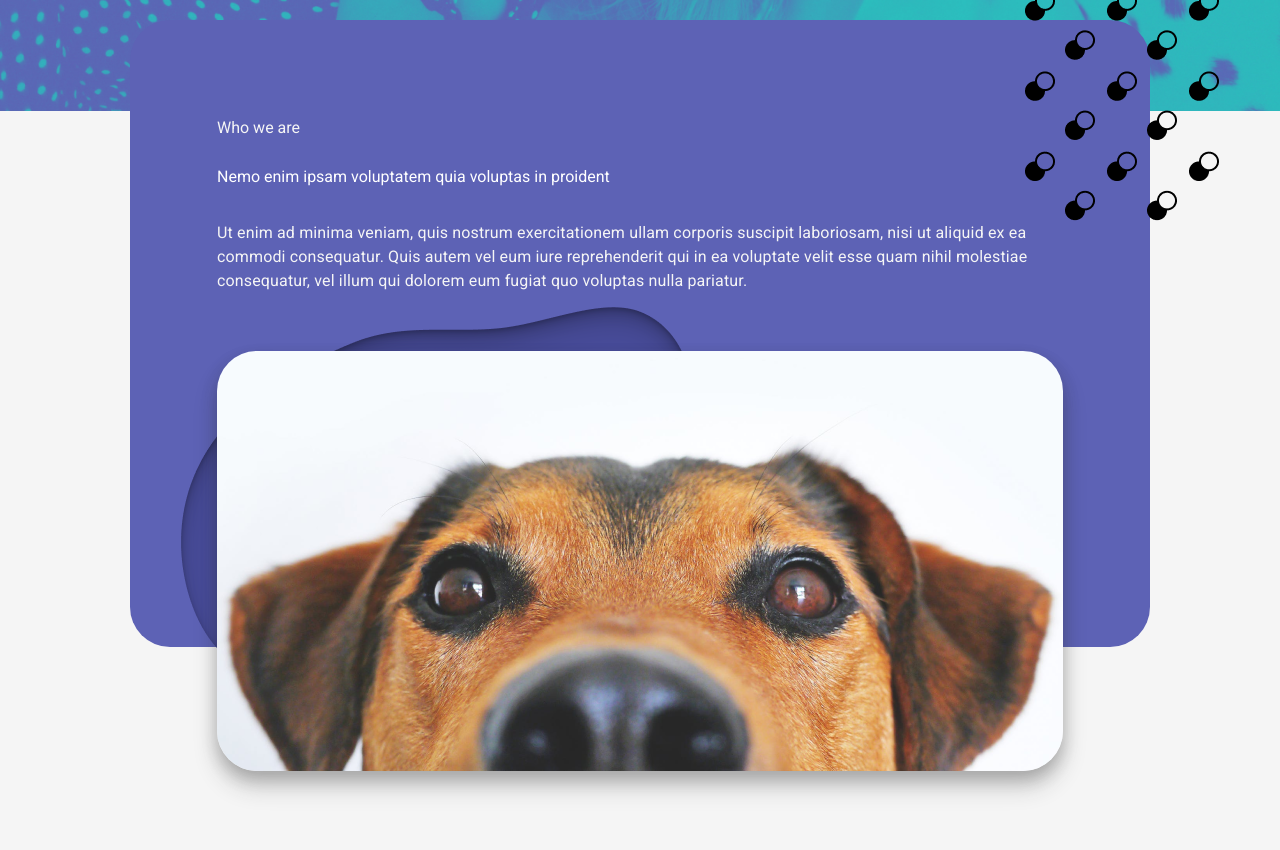
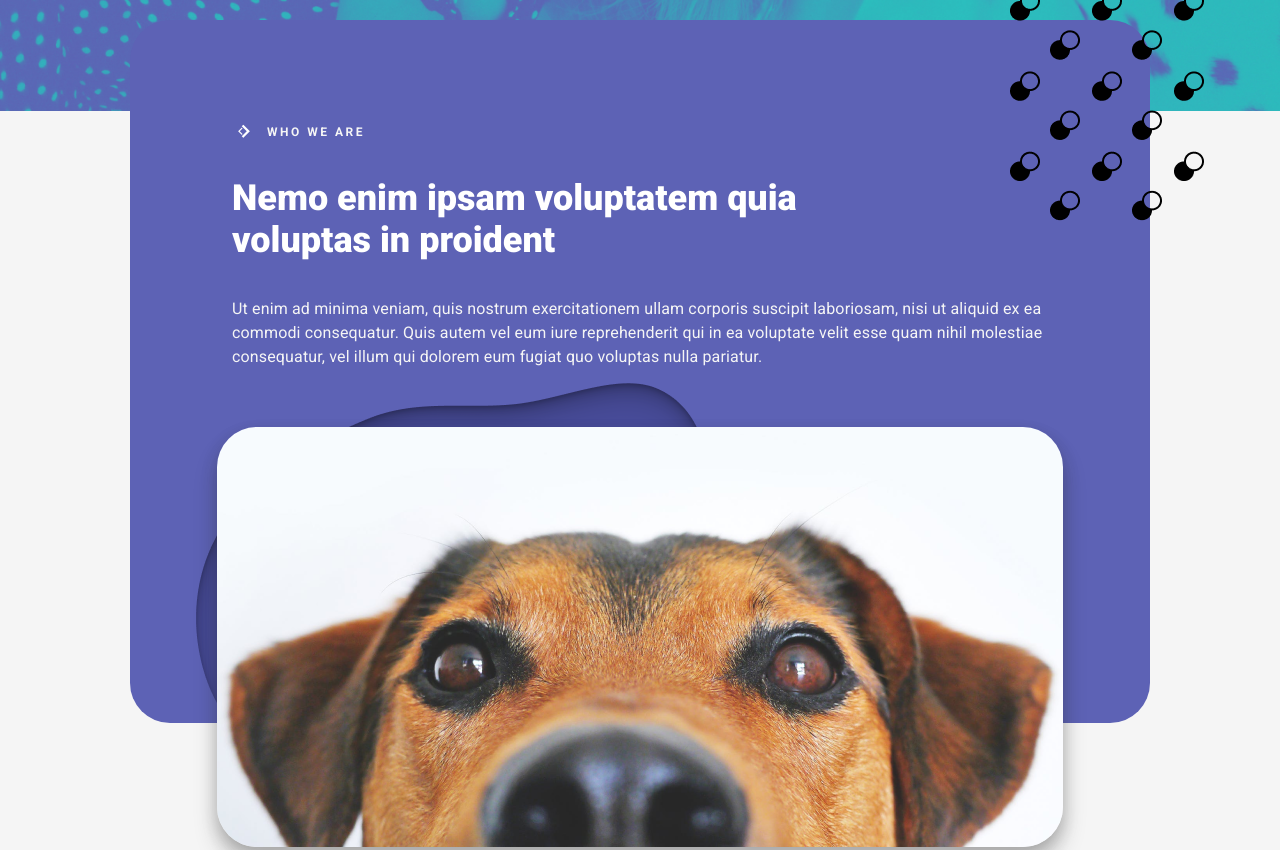
Before and after one commit to kartsevnik/Lesson-14-15_Flex, a plain HTML site: page index.html in a window 1280 px wide. Shown: the part 600-1450 px from the top of the page. Drawn offline with Linux system fonts and the light colour scheme.

Commit message:
Update style.css

```diff
--- a/css/style.css
+++ b/css/style.css
@@ -107,18 +107,27 @@ body {
 /* ================================== who-we-are  */
 
 .who-we-are {
+    color: #F5F5F5;
+}
+
+.who-we-are_margin {
+    margin: -180px auto 54px auto;
 }
 
 .who-we-are__container {
-    position: relative;
-    padding: 100px 87px 300px 87px;
+    max-width: 1020px;
+    margin: 0 auto;
     background-color: #5D62B5;
-    margin: -180px auto 54px auto;
     border-radius: 40px;
-    color: #F5F5F5;
+
 }
 
-.who-we-are__container:after {
+.who-we-are__body {
+    padding: 100px 87px 300px 87px;
+    position: relative;
+}
+
+.who-we-are__body:after {
     content: "";
     position: absolute;
     background: url(../img/main/who-we-are/blob2.png) 0 0 no-repeat;
@@ -129,7 +138,7 @@ body {
     object-fit: cover;
 }
 
-.who-we-are__container:before {
+.who-we-are__body:before {
     content: "";
     position: absolute;
     background: url(../img/main/who-we-are/circles.png) 0 0 no-repeat;
@@ -140,12 +149,31 @@ body {
 }
 
 .who-we-are__subtitle {
+    font-weight: 700;
+    font-size: 12px;
+    letter-spacing: 2.5px;
+    line-height: 24px;
+    text-transform: uppercase;
     margin-bottom: 33px;
     position: relative;
+    padding-left: 35px;
 }
 
+.who-we-are__subtitle::before {
+    content: "";
+    background: url(../img/main/who-we-are/mark.png) 0 0 no-repeat;
+    width: 28px;
+    height: 27px;
+    position: absolute;
+    top: -2px;
+    left: 0;
+
+}
 .who-we-are__title {
     max-width: 583px;
+    font-weight: 900;
+    font-size: 36px;
+    line-height: 42px;
     color: #FFFFFF;
     margin-bottom: 36px;
 }
@@ -161,10 +189,12 @@ body {
     position: relative;
     max-width: 846px;
     border-radius: 40px;
-    margin: -350px auto 0 auto;
     overflow: hidden;
     box-shadow: 0px 16px 24px 0px #26262633, 0px 8px 16px 0px #2626263d;
-    margin-bottom: 20px;
+}
+
+.image-dog_margin {
+    margin: -350px auto 0 auto;
 }
 
 .image-dog__picture {
```
